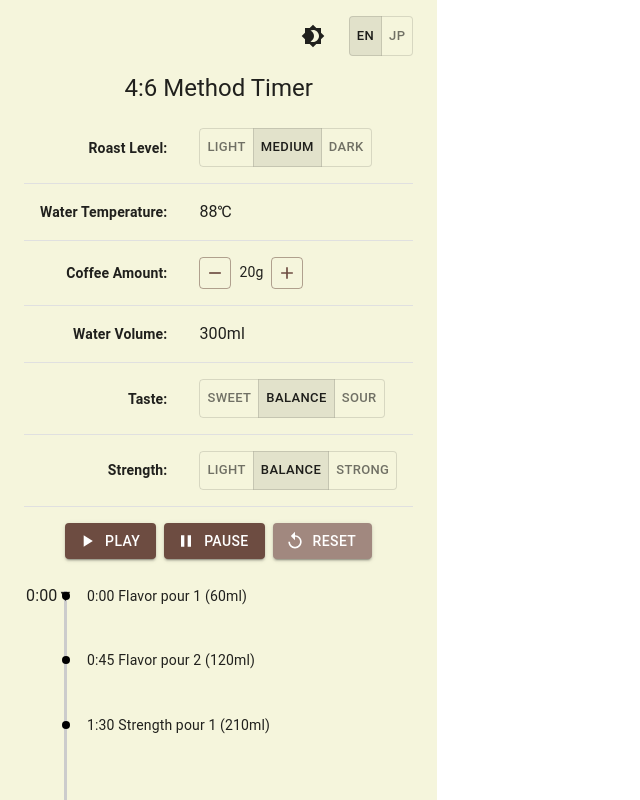
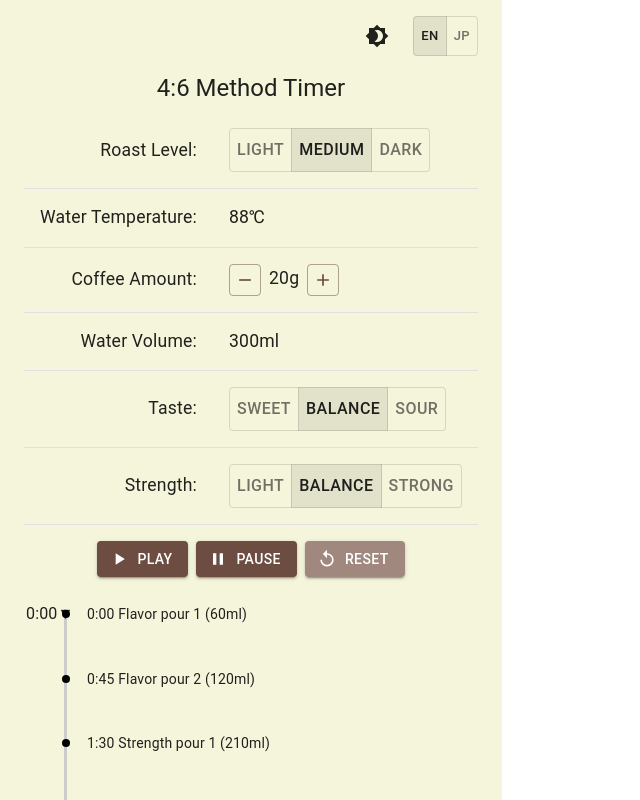
Before and after one commit to takatama/46timer, a React (Vite) app: page / in a window 1280 px wide. Shown: the top 800 px of the page, without its empty margins (0-640 px from the left). Built offline with nearby package versions, Linux system fonts and the light colour scheme.

Commit message:
refactor: Simplify table cell styling and remove unnecessary Typography components

```diff
--- a/src/App.tsx
+++ b/src/App.tsx
@@ -307,10 +307,10 @@ function App() {
         </Typography>
         {/* Input section as a table */}
         <Box sx={{ mb: 2 }}>
-          <Table>
+          <Table sx={{ '& td, & th': { fontSize: '1.1rem' } }}>
             <TableBody>
             <TableRow>
-                <TableCell align="right" sx={{ fontWeight: 'bold' }}>
+                <TableCell align="right">
                   {t.roastLevel}:
                 </TableCell>
                 <TableCell align="left">
@@ -319,6 +319,7 @@ function App() {
                     exclusive
                     onChange={(_e, newRoast) => { if (newRoast) setRoastLevel(newRoast); }}
                     size="small"
+                    sx={{ '& .MuiToggleButton-root': { fontSize: '1.0rem' } }}
                   >
                     <ToggleButton value="light">{t.lightRoast}</ToggleButton>
                     <ToggleButton value="medium">{t.mediumRoast}</ToggleButton>
@@ -327,15 +328,15 @@ function App() {
                 </TableCell>
               </TableRow>
               <TableRow>
-                <TableCell align="right" sx={{ fontWeight: 'bold' }}>
+                <TableCell align="right">
                   {t.waterTemp}:
                 </TableCell>
                 <TableCell align="left">
-                  <Typography component="span">{getWaterTemperature(roastLevel)}℃</Typography>
+                  {getWaterTemperature(roastLevel)}℃
                 </TableCell>
               </TableRow>
               <TableRow>
-                <TableCell align="right" sx={{ fontWeight: 'bold' }}>
+                <TableCell align="right">
                   {t.coffeeAmount}:
                 </TableCell>
                 <TableCell align="left">
@@ -349,15 +350,15 @@ function App() {
                 </TableCell>
               </TableRow>
               <TableRow>
-                <TableCell align="right" sx={{ fontWeight: 'bold' }}>
+                <TableCell align="right">
                   {t.waterVolume}:
                 </TableCell>
                 <TableCell align="left">
-                  <Typography component="span">{coffeeAmount * 15}ml</Typography>
+                  {coffeeAmount * 15}ml
                 </TableCell>
               </TableRow>
               <TableRow>
-                <TableCell align="right" sx={{ fontWeight: 'bold' }}>
+                <TableCell align="right">
                   {t.taste}:
                 </TableCell>
                 <TableCell align="left">
@@ -366,6 +367,7 @@ function App() {
                     exclusive
                     onChange={(_e, newFlavor) => { if (newFlavor) setFlavor(newFlavor); }}
                     size="small"
+                    sx={{ '& .MuiToggleButton-root': { fontSize: '1.0rem' } }}
                   >
                     <ToggleButton value="sweet">{t.sweet}</ToggleButton>
                     <ToggleButton value="balance">{t.balance}</ToggleButton>
@@ -374,7 +376,7 @@ function App() {
                 </TableCell>
               </TableRow>
               <TableRow>
-                <TableCell align="right" sx={{ fontWeight: 'bold' }}>
+                <TableCell align="right">
                   {t.strength}:
                 </TableCell>
                 <TableCell align="left">
@@ -383,6 +385,7 @@ function App() {
                     exclusive
                     onChange={(_e, newStrength) => { if (newStrength) setStrength(newStrength); }}
                     size="small"
+                    sx={{ '& .MuiToggleButton-root': { fontSize: '1.0rem' } }}
                   >
                     <ToggleButton value="light">{t.light}</ToggleButton>
                     <ToggleButton value="balance">{t.balance}</ToggleButton>
```
